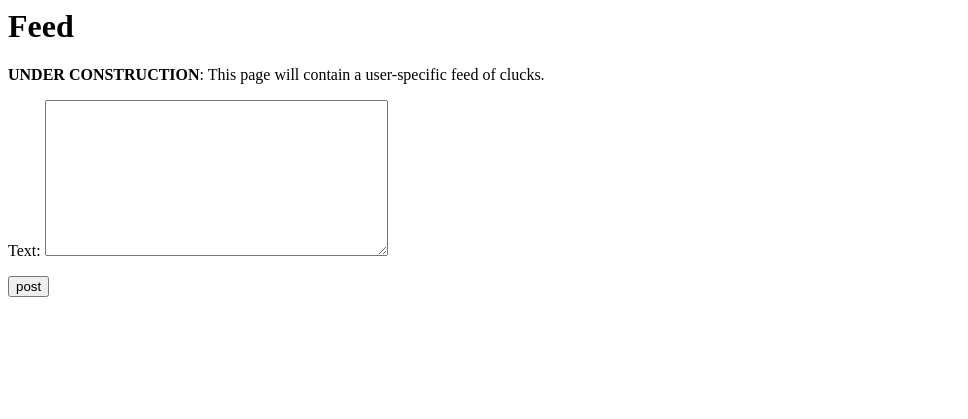
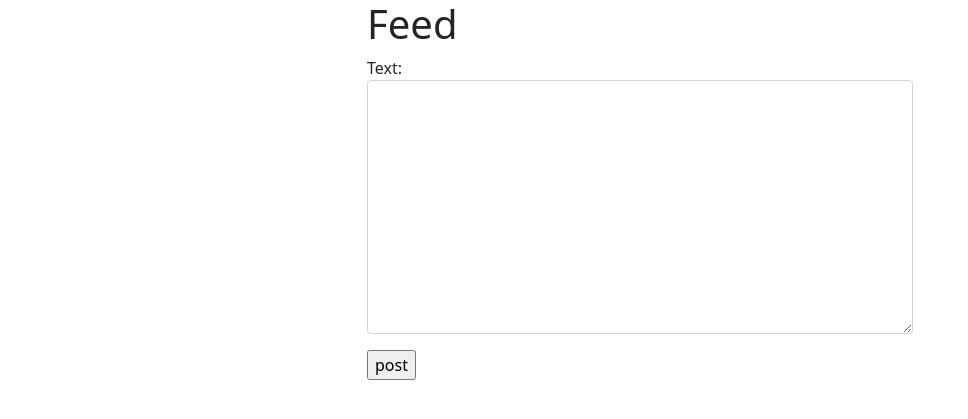
Before and after one commit to JohanLi233/clucker, a Django app: page /feed/ in a window 1280 px wide. Shown: the top 419 px of the page, without its empty margins (0-968 px from the left). Run offline with Django 3.2, Linux system fonts and the light colour scheme; some libraries are stand-ins or nearby versions.

Commit message:
refined feed page

```diff
--- a/microblogs/templates/feed.html
+++ b/microblogs/templates/feed.html
@@ -1,13 +1,14 @@
-<html>
-<head>
-  <title>Clucker</title>
-</head>
-  <body>
-    <h1>Feed</h1>
-    <p><b>UNDER CONSTRUCTION</b>: This page will contain a user-specific feed of clucks.</p>
-    <form action="{% url 'feed' %}" method="post">
-      {% csrf_token %}
-      {{ form.as_p }}
-      <input type="submit" value="post">
-  </body>
-</html>
+{% extends 'base.html' %}
+{% block body %}
+<div class="container">
+  <div class="row">
+    <div class="col-sm-12 col-md-6 offset-md-3">
+      <h1>Feed</h1>
+      <form action="{% url 'feed' %}" method="post">
+        {% csrf_token %}
+        {% include 'partials/bootstrap_form.html' with form=form %}
+        <input type="submit" value="post">
+      </div>
+    </div>
+  </div>
+{% endblock %}
```
